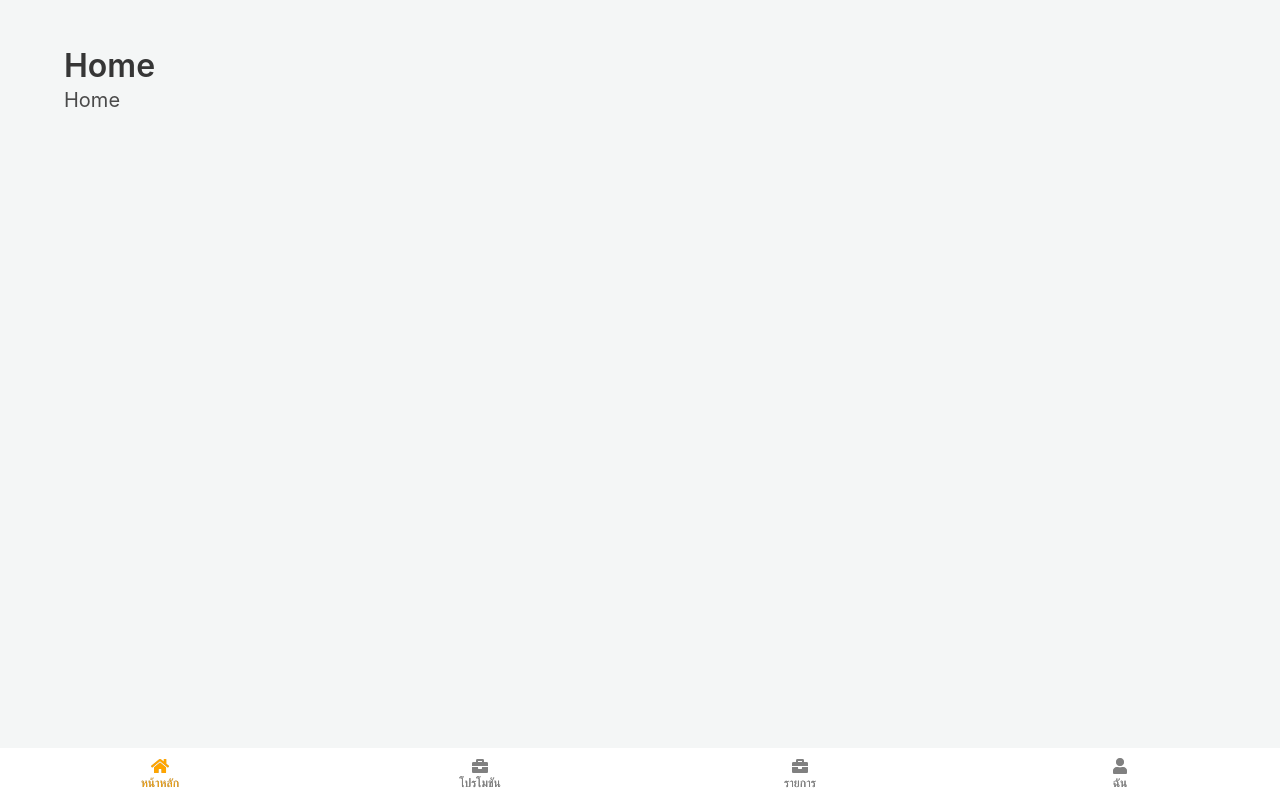
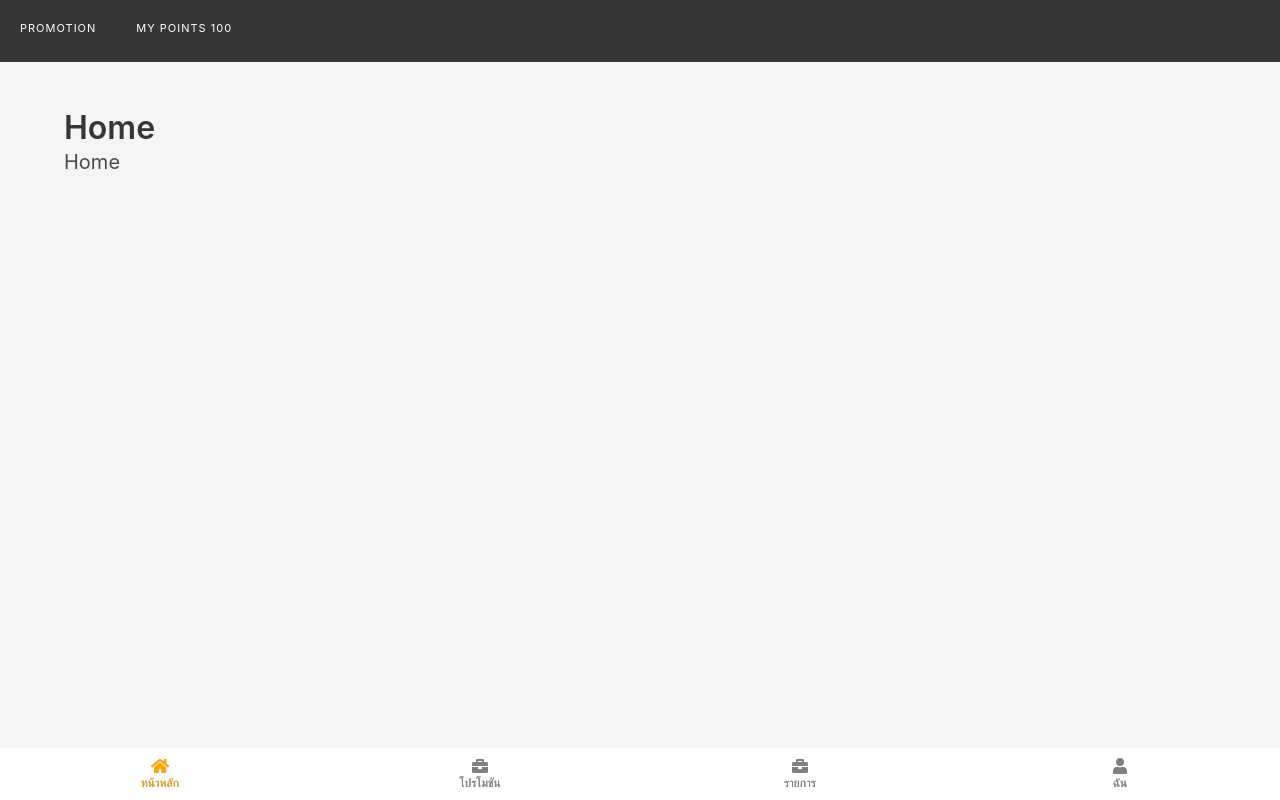
Before and after one commit to norbiro000/yaymoy, a Vue app: page / in a window 1280 px wide. Built offline with nearby package versions, Linux system fonts and the light colour scheme.

Commit message:
[Edited] Update file name and regisnew component

```diff
--- a/src/App.vue
+++ b/src/App.vue
@@ -1,14 +1,17 @@
 <template>
   <div id="app">
-    <router-view/>
-    <Footer></Footer>
+    <v-header></v-header>
+    <router-view class="content" />
+    <NavigatorFooter></NavigatorFooter>
   </div>
 </template>
 <script>
-import Footer from '@/components/MainLayout/Footer'
+import vHeader from '@/components/MainLayout/Header'
+import NavigatorFooter from '@/components/MainLayout/NavigatorFooter'
 export default {
   components: {
-    Footer
+    vHeader,
+    NavigatorFooter
   }
 }
 </script>
```
Also changed, not shown: src/components/MainLayout/NavigatorFooter.vue (renamed from src/components/MainLayout/Footer.vue).
